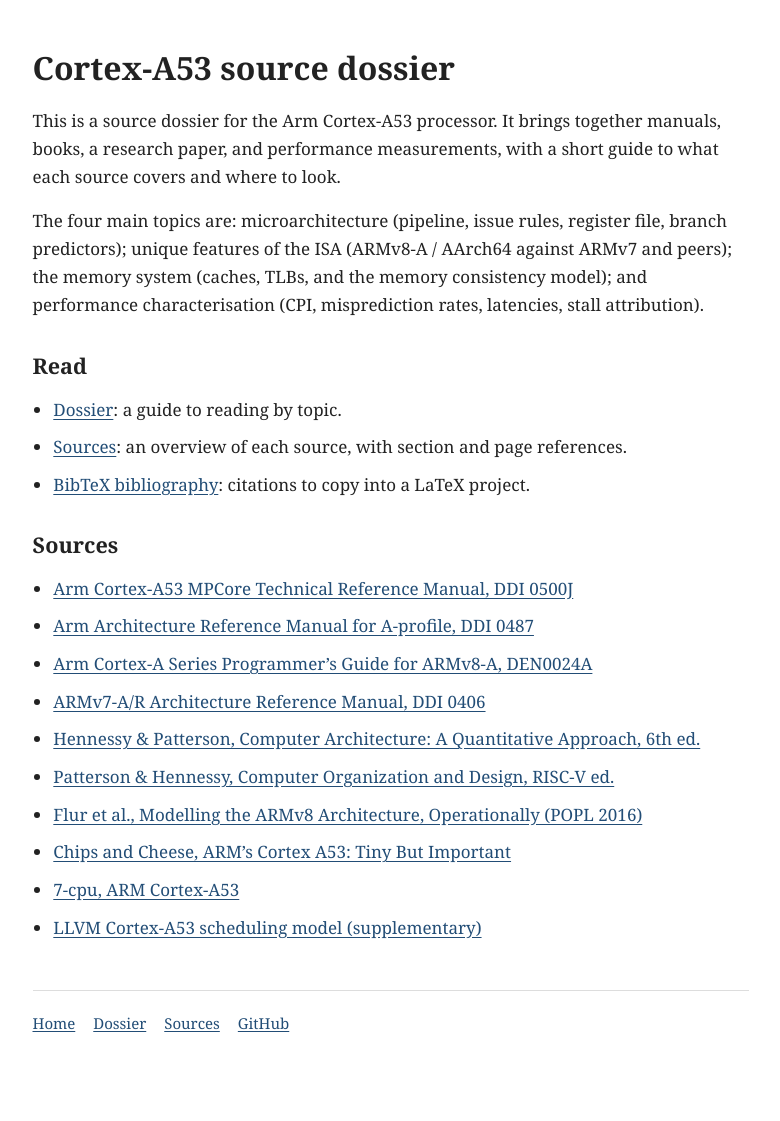
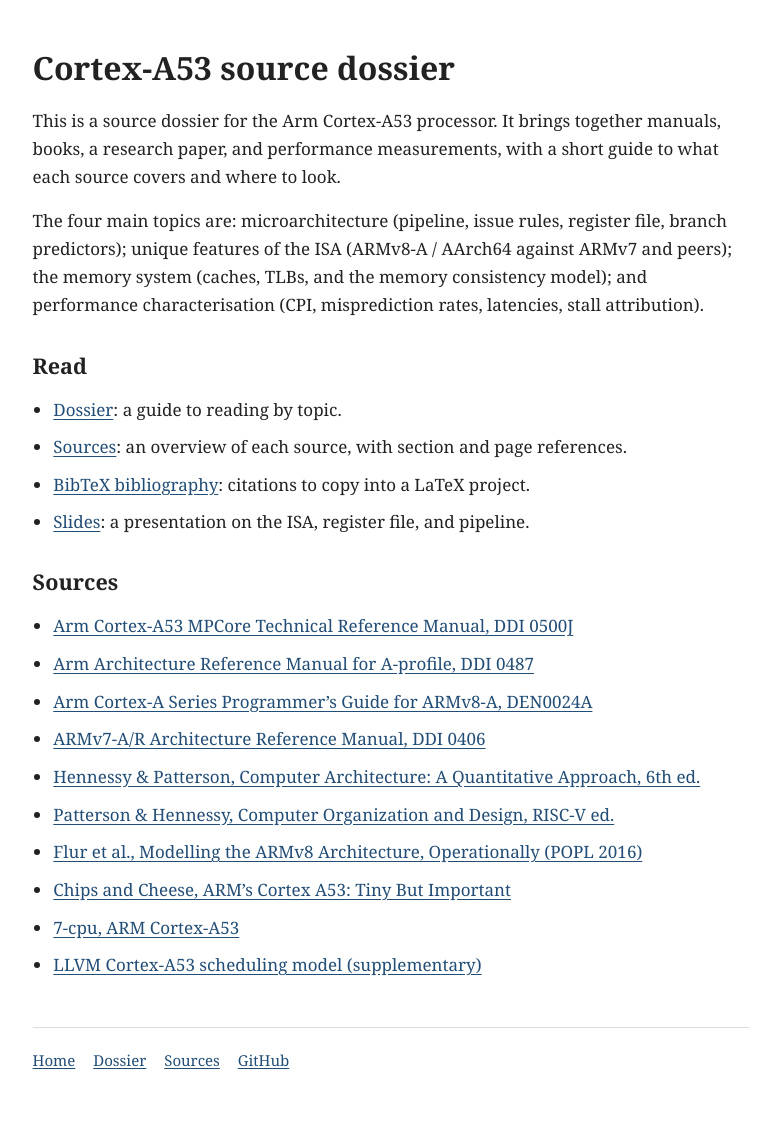
Before and after one commit to asatpathy314/cortex-a53-dossier, a Jekyll site: the page built from index.md, in a window 1280 px wide. Shown: the whole page, without its empty margins (242-1022 px from the left). Built offline with Jekyll 4.4.1, drawn with Linux system fonts in a browser that asks for light colours; before the commit the page ends 1083 px from its top, so only the background shows below that.

Commit message:
Add slides link to Read section

```diff
--- a/index.md
+++ b/index.md
@@ -12,6 +12,7 @@ The four main topics are: microarchitecture (pipeline, issue rules, register fil
 - [Dossier](DOSSIER.md): a guide to reading by topic.
 - [Sources](sources/index.md): an overview of each source, with section and page references.
 - [BibTeX bibliography](references.bib): citations to copy into a LaTeX project.
+- [Slides](https://docs.google.com/presentation/d/1BUAGTdNrFzfh3wmtLcZs3sVsnJil6eU2M3V_eSNr1ww/edit?usp=sharing): a presentation on the ISA, register file, and pipeline.
 
 ## Sources
 
```
